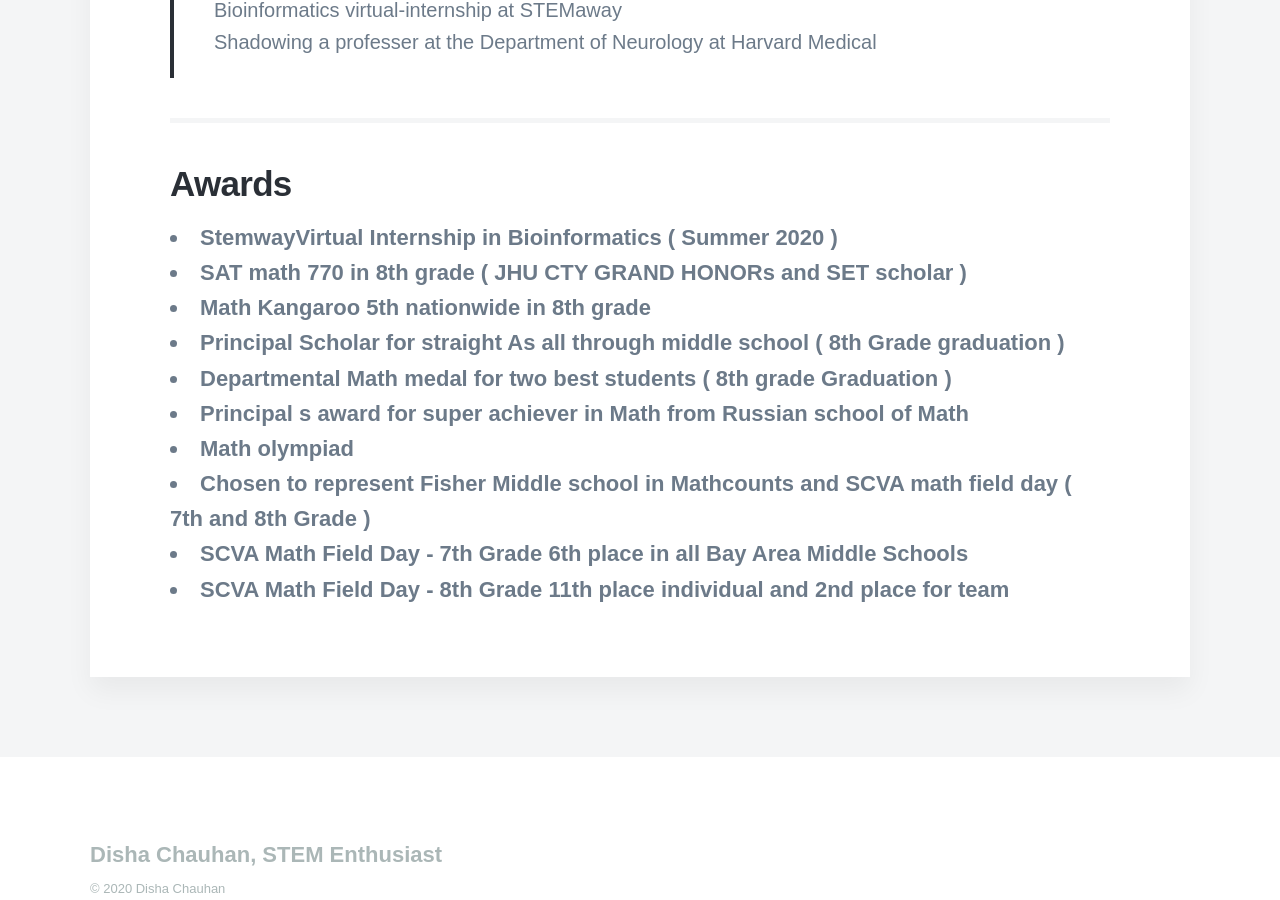
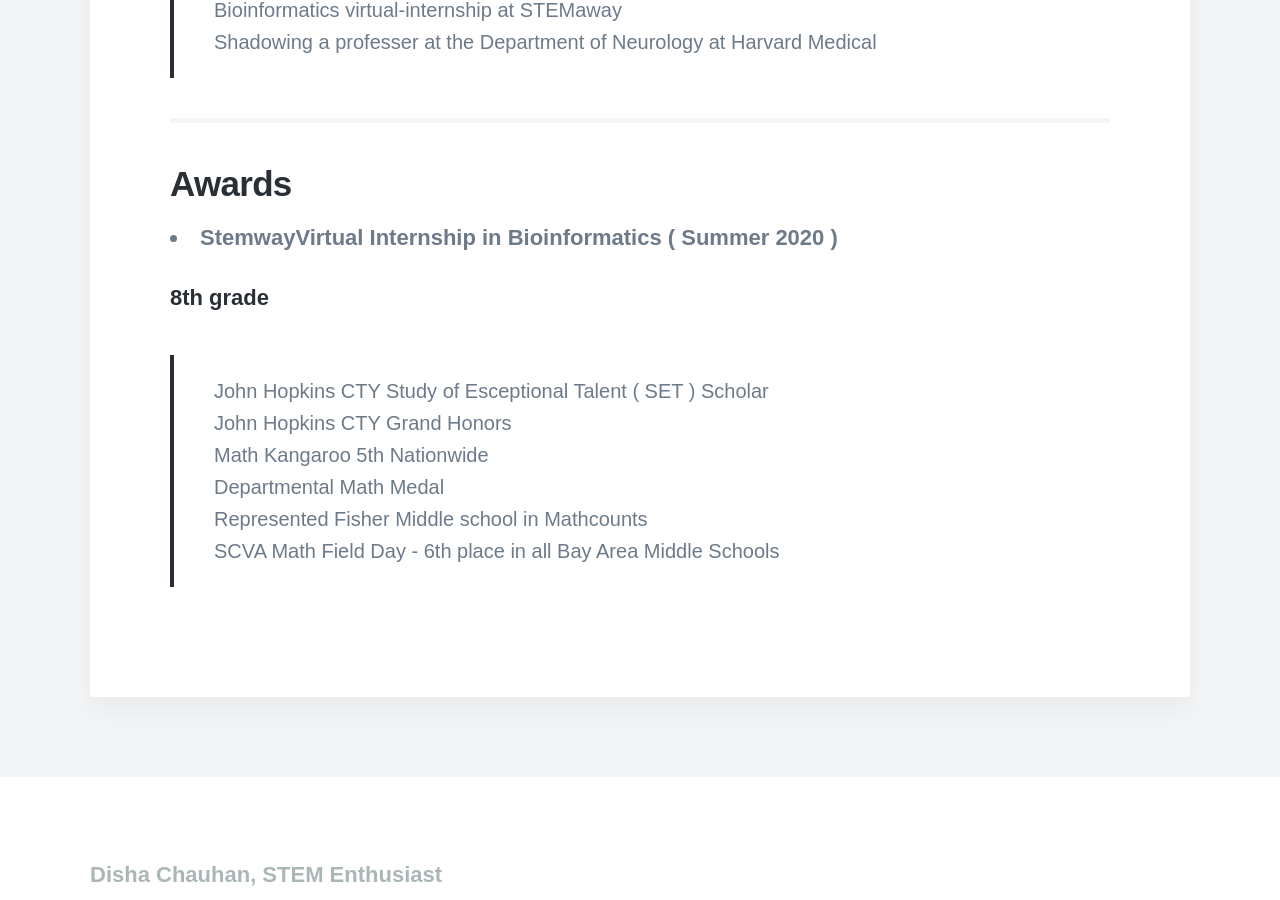
Before and after one commit to disha-22/disha-22.github.io, a Jekyll site: the page built from _pages/Resume.md, in a window 1280 px wide and 900 px high, scrolled down 1306 px. Built offline with Jekyll 4.4.1, drawn with Linux system fonts in a browser that asks for light colours; nearby versions of some CDN libraries; some web fonts are replaced.

Commit message:
Update Resume.md

```diff
--- a/_pages/Resume.md
+++ b/_pages/Resume.md
@@ -31,12 +31,7 @@
 <h2>Awards</h2>
 
 * StemwayVirtual Internship in Bioinformatics ( Summer 2020 )
-* SAT math 770 in 8th grade ( JHU CTY GRAND HONORs and SET scholar )
-* Math Kangaroo 5th nationwide in 8th grade
-* Principal Scholar for straight As all through middle school ( 8th Grade graduation )
-* Departmental Math medal for two best students ( 8th grade Graduation )
-* Principal s award for super achiever in Math from Russian school of Math
-* Math olympiad
-* Chosen to represent Fisher Middle school in Mathcounts and SCVA math field day ( 7th and 8th Grade )
-* SCVA Math Field Day - 7th Grade 6th place in all Bay Area Middle Schools
-* SCVA Math Field Day - 8th Grade 11th place individual and 2nd place for team
+
+<h4> 8th grade </h4>
+> John Hopkins CTY Study of Esceptional Talent ( SET ) Scholar <br> John Hopkins CTY Grand Honors <br> Math Kangaroo 5th Nationwide
+<br> Departmental Math Medal <br> Represented Fisher Middle school in Mathcounts <br> SCVA Math Field Day - 6th place in all Bay Area Middle Schools
```
